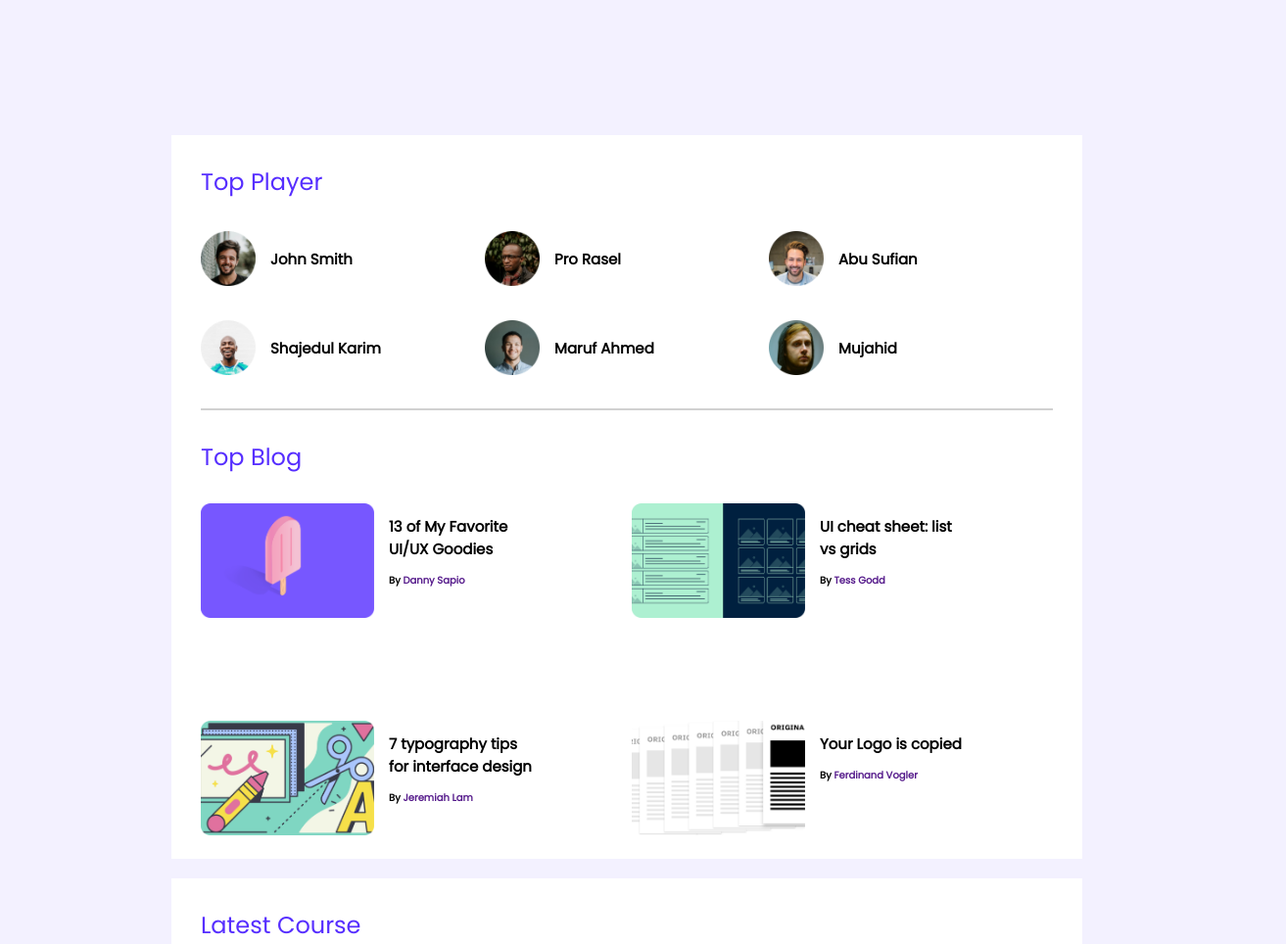
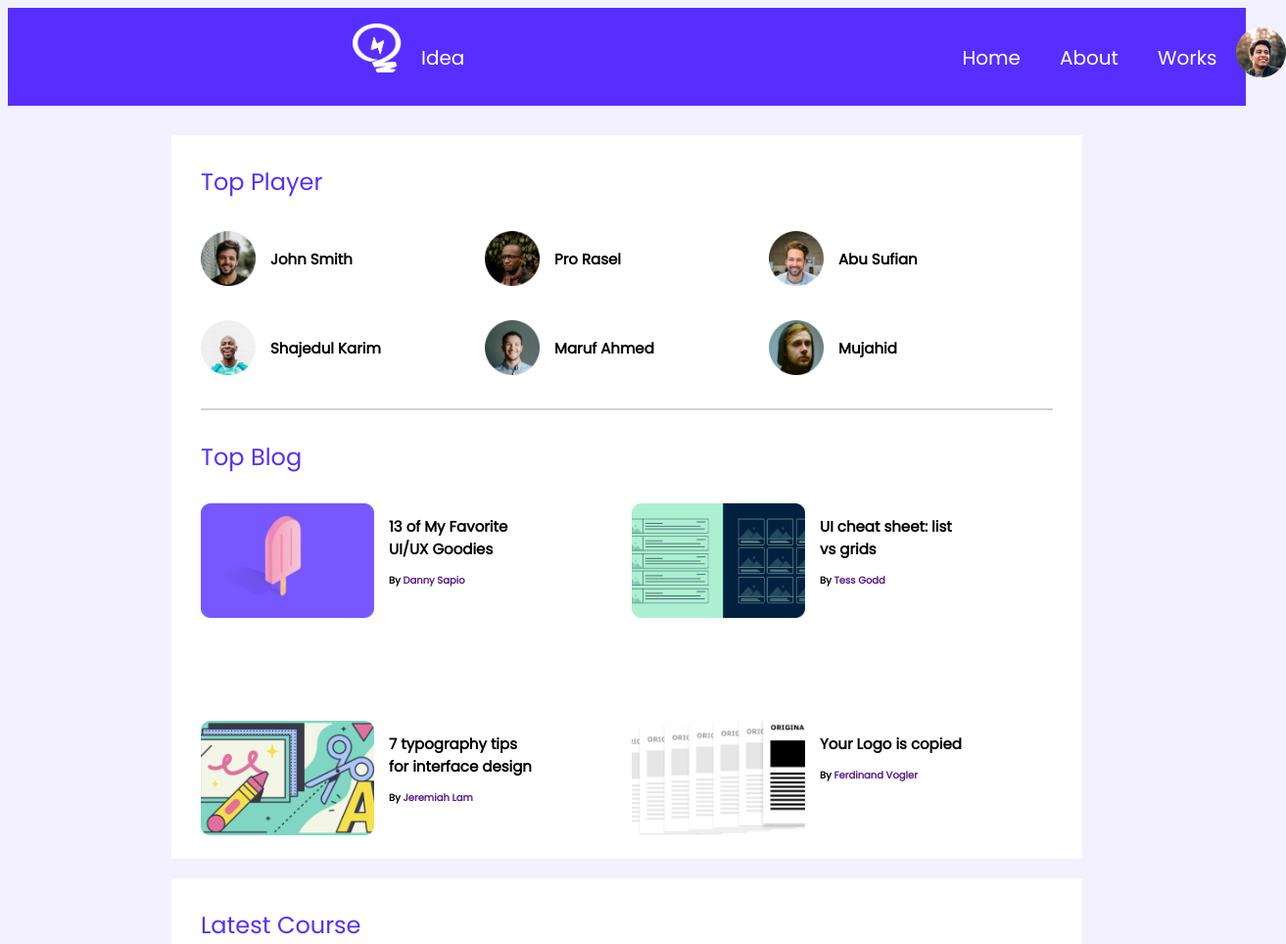
Before and after one commit to Intejar/learderboard-repo, a plain HTML site: page index.html in a window 1280 px wide. Shown: the top 964 px of the page at 98% size, 1313 px wide, since content can reach past the window. Drawn offline with Linux system fonts and the light colour scheme.

Commit message:
header added

```diff
--- a/index.html
+++ b/index.html
@@ -14,7 +14,24 @@
 <body>
     <!-- header start -->
     <header>
-
+        <div class="nav">
+            <div class="pic">
+                <img src="images/icons/logo.png" alt="">
+                <p class="name">Idea</p>
+            </div>
+            <div class="tool">
+                <nav>
+                    <ul>
+                        <li class="left"> <p>Home</p></li>
+                        <li><p>About</p></li>
+                        <li><p>Works</p></li>
+                    </ul>
+                </nav>
+            </div>
+            <div class="profile">
+                <img src="images/icons/profile.png" alt="">
+            </div>
+        </div>
     </header>
     <!-- header end -->
     <!-- main start -->
--- a/style.css
+++ b/style.css
@@ -10,6 +10,47 @@ main{
     align-items: center;
 
 }
+/* header style  */
+header{
+    background-color: #562EFF;
+    height: 100px;
+}
+.nav{
+    display: flex;
+}
+.pic{
+    display: flex;
+    margin-left: 22em;
+    margin-top: 1em;
+    margin-right: 28em;
+}
+.name{
+    padding-left: 1em;
+    font-size:20px;
+    color: white;
+}
+.pic img{
+    height: 50px;
+    width: 50px;
+}
+nav ul{
+    list-style: none;
+    display: flex;
+}
+nav li{
+    font-size: 20px;
+    color: white;
+    padding-right: 1em;
+    padding-left: 1em;
+}
+nav ul li img{
+    height: 50px;
+    width: 50px;
+}
+.profile img{
+    margin-top: 1.25em;
+}
+
 
 
 
@@ -19,7 +60,7 @@ main{
 .container{
     background-color: #FFFFFF;
     padding: 30px;
-    margin: 130px 280px 0  280px;
+    margin: 30px 280px 0  280px;
     width: 870px;
     height: 679px;
 }
@@ -84,6 +125,7 @@ main{
     row-gap: 15px;
     column-gap: 10px;
     margin-bottom: 40px;
+
 }
 .blog{
     display: flex;
@@ -119,10 +161,12 @@ main{
     column-gap: 20px;
     margin-top: 30px;
 
+
 }
 .latest{
     margin-top: 20px;
     height: 400px;
+    margin-bottom: 50px;
 }
 .latest-course{
     background-color: #FFFFFF;
```
